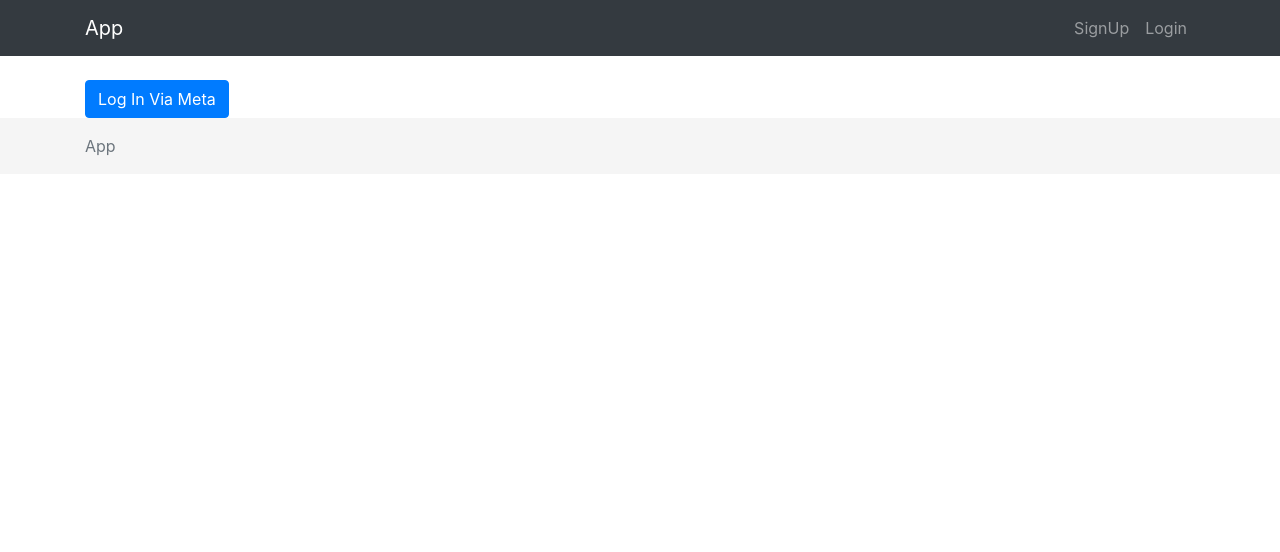
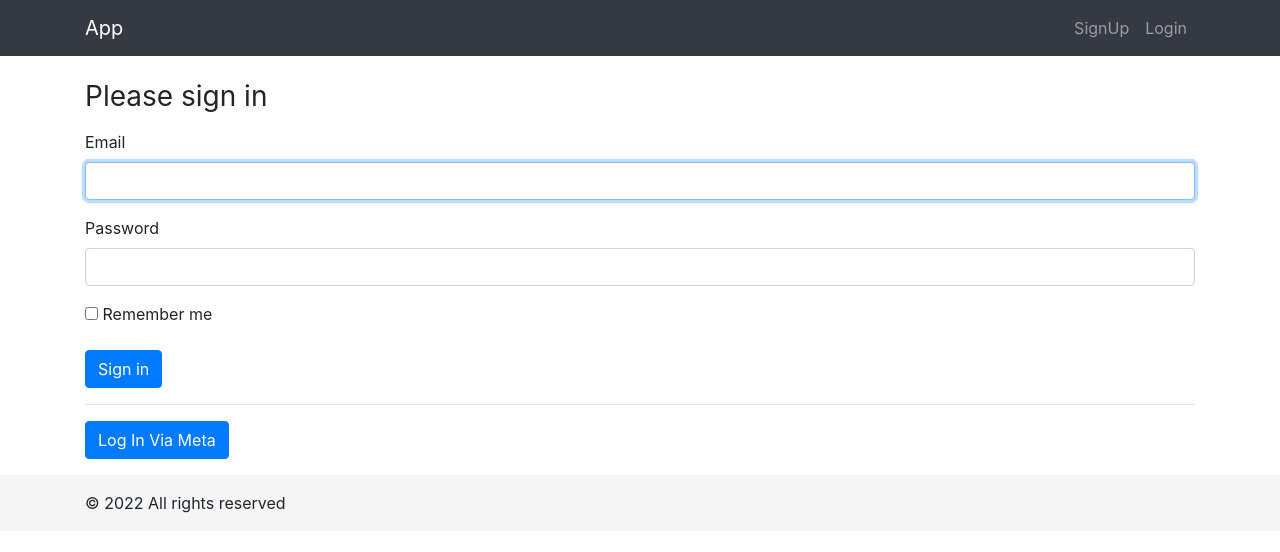
Before and after one commit to YryskeldiCore/ManagerOfProjectsSymfony, a Symfony app: template templates/app/auth/login.html.twig in a window 1280 px wide. Shown: the top 552 px of the page. Run offline with Twig, Linux system fonts and the light colour scheme; the template is opened without the code that fills it, so the values that code supplies are empty; some libraries are stand-ins or nearby versions.

Commit message:
fb auth implemented

```diff
--- a/src/Controller/Auth/OAuth/FacebookController.php
+++ b/src/Controller/Auth/OAuth/FacebookController.php
@@ -18,7 +18,7 @@ class FacebookController extends AbstractController
      */
     public function connect(ClientRegistry $clientRegistry):Response
     {
-        return $clientRegistry->getClient('facebook_main')->redirect(['public_profile', 'email'], []);
+        return $clientRegistry->getClient('facebook_main')->redirect(['public_profile']);
     }
 
     /**
--- a/src/ReadModel/User/UserFetcher.php
+++ b/src/ReadModel/User/UserFetcher.php
@@ -44,7 +44,7 @@ class UserFetcher
     public function findForAuthByNetwork(string $network, string $identity): array
     {
         $stmt =  $this->connection->createQueryBuilder()
-            ->select('id, email, password_hash, role, status')
+            ->select('u.id, u.email, u.password_hash, u.role, u.status')
             ->from('user_users', 'u')
             ->innerJoin('u', 'user_user_networks', 'n', 'n.user_id = u.id' )
             ->where('n.network = :network AND n.identity = :identity')
--- a/src/Security/UserProvider.php
+++ b/src/Security/UserProvider.php
@@ -57,8 +57,8 @@ class UserProvider implements UserProviderInterface
     {
         return new UserIdentity(
             $user[0]['id'],
-            $username,
-            $user[0]['password_hash'],
+            $user[0]['email'] ?:$username,
+            $user[0]['password_hash'] ? : '',
             $user[0]['role'],
             $user[0]['status']
         );
--- a/templates/app/auth/login.html.twig
+++ b/templates/app/auth/login.html.twig
@@ -3,38 +3,48 @@
 {% block title %}Log in!{% endblock %}
 
 {% block body %}
-{#    <form action="{{ path('app_login') }}" method="post">#}
-{#        {% if error %}#}
-{#            <div class="alert alert-danger">{{ error.messageKey|trans(error.messageData, 'security') }}</div>#}
-{#        {% endif %}#}
+    <form action="{{ path('app_login') }}" method="post">
+        {% if error %}
+            <div class="alert alert-danger">{{ error.messageKey|trans(error.messageData, 'security') }}</div>
+        {% endif %}
 
-{#        {% if app.user %}#}
-{#            <div class="mb-3">#}
-{#                You are logged in as {{ app.user.username }}, <a href="{{ path('app_logout') }}">Logout</a>#}
-{#            </div>#}
-{#        {% endif %}#}
+        <h1 class="h3 mb-3 font-weight-normal">Please sign in</h1>
 
-{#        <h1 class="h3 mb-3 font-weight-normal">Please sign in</h1>#}
-{#        <label for="inputEmail">Email</label>#}
-{#        <input type="email" value="{{ last_username }}" name="email" id="inputEmail" class="form-control" autocomplete="email" required autofocus>#}
-{#        <label for="inputPassword">Password</label>#}
-{#        <input type="password" name="password" id="inputPassword" class="form-control" autocomplete="current-password" required>#}
+        {% if app.user %}
+            <div class="mb-3">
+                You are logged in as {{ app.user.username }}, <a href="{{ path('app_logout') }}">Logout</a>
+            </div>
+        {% endif %}
 
-{#        <input type="hidden" name="_csrf_token" value="{{ csrf_token('authenticate') }}">#}
+        <div class="form-group">
+            <label for="inputEmail">Email</label>
+            <input type="email" value="{{ last_username }}" name="email" id="inputEmail" class="form-control" autocomplete="email" required autofocus>
+        </div>
 
-{#        <div class="checkbox mb-3">#}
-{#            <label>#}
-{#                <input type="checkbox" name="_remember_me"> Remember me#}
-{#            </label>#}
-{#        </div>#}
+        <div class="form-group">
+            <label for="inputPassword">Password</label>
+            <input type="password" name="password" id="inputPassword" class="form-control" autocomplete="current-password" required>
+        </div>
+        <div class="form-group">
+            <div class="checkbox mb-3">
+                <label>
+                    <input type="checkbox" name="_remember_me"> Remember me
+                </label>
+            </div>
+        </div>
 
-{#        <button class="btn btn-primary">#}
-{#            Sign in#}
-{#        </button>#}
+        <input type="hidden" name="_csrf_token" value="{{ csrf_token('authenticate') }}">
 
-{#    </form>#}
+        <div class="form-group">
+            <button class="btn btn-primary" type="submit">
+                Sign in
+            </button>
+        </div>
 
-    <div>
+        <hr>
+    </form>
+
+    <p>
         <a href="{{ path('connect_facebook_start') }}" class="btn btn-primary">Log In Via Meta</a>
-    </div>
+    </p>
 {% endblock %}
--- a/templates/base.html.twig
+++ b/templates/base.html.twig
@@ -5,8 +5,6 @@
         <meta name="viewport" content="width=device-width, initial-scale=1, shrink-to-fit=no">
         <title>{% block title %}Welcome!{% endblock %}</title>
         <link rel="stylesheet" href="https://stackpath.bootstrapcdn.com/bootstrap/4.3.1/css/bootstrap.min.css">
-        {# Run `composer require symfony/webpack-encore-bundle`
-           and uncomment the following Encore helpers to start using Symfony UX #}
         <style>
             main > .container {
                 padding: 80px 15px 0;
@@ -61,7 +59,7 @@
             </nav>
         </header>
 
-        <main role="main" class="flex-shrink-0">
+        <main role="main" class="main lex-shrink-0">
             <div class="container">
                 {% block breadcrumbs %}{% endblock %}
                 {% include 'flashes.html.twig' %}
@@ -71,14 +69,15 @@
 
         <footer class="footer mt-auto py-3">
             <div class="container">
-                <span class="text-muted">App</span>
+                <span>© {{ "now"|date("Y") }} All rights reserved</span>
             </div>
         </footer>
     <script src="https://cdnjs.cloudflare.com/ajax/libs/jquery/3.5.1/jquery.slim.min.js" crossorigin="anonymous"></script>
     <script src="https://cdnjs.cloudflare.com/ajax/libs/popper.js/2.9.2/umd/popper.min.js" crossorigin="anonymous"></script>
-        <script rel="stylesheet"
-              href="https://stackpath.bootstrapcdn.com/bootstrap/4.3.1/css/bootstrap.min.css"
-              integrity="sha384-ggOyR0iXCbMQv3Xipma34MD+dH/1fQ784/j6cY/iJTQUOhcWr7x9JvoRxT2MZw1T"
-                crossorigin="anonymous"></script>
+    <script
+        rel="stylesheet"
+        href="https://stackpath.bootstrapcdn.com/bootstrap/4.3.1/css/bootstrap.min.css"
+        integrity="sha384-ggOyR0iXCbMQv3Xipma34MD+dH/1fQ784/j6cY/iJTQUOhcWr7x9JvoRxT2MZw1T"
+        crossorigin="anonymous"></script>
     </body>
 </html>
```
Also changed, not shown: 3 other files.
